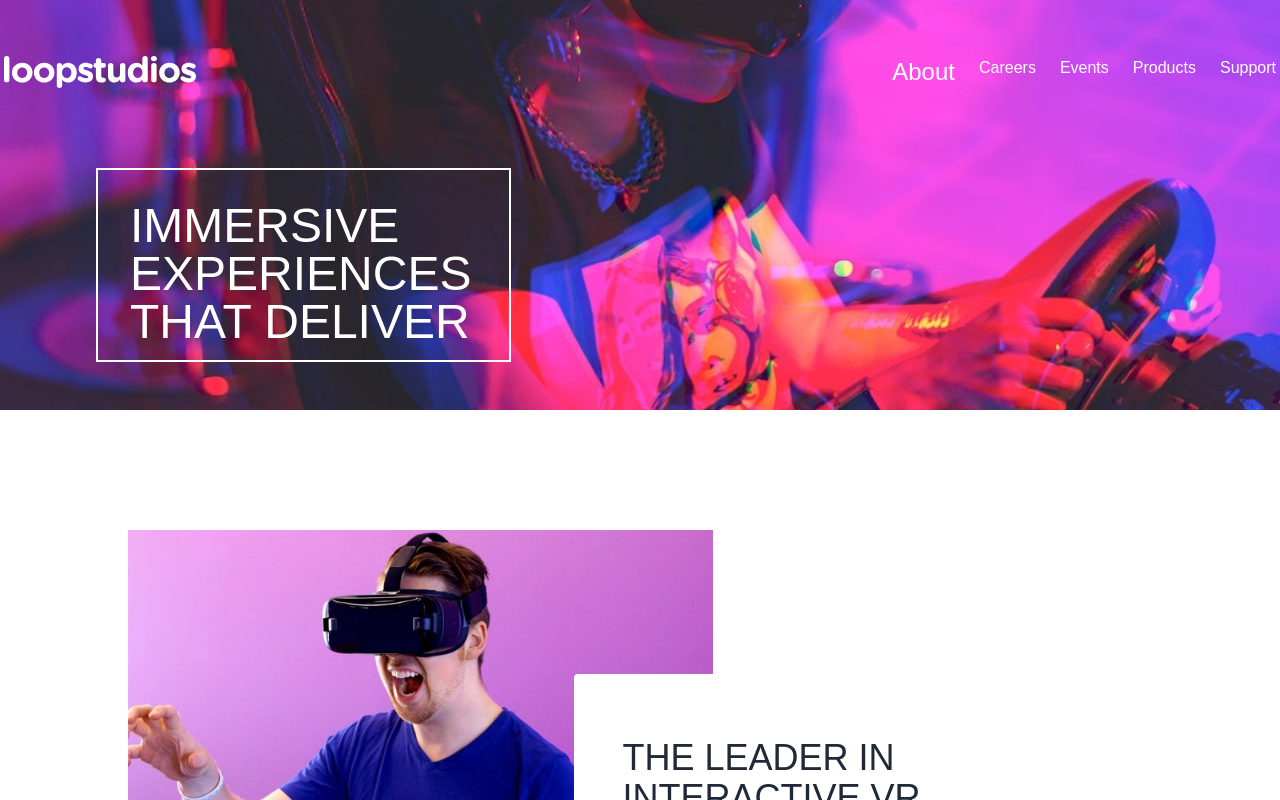
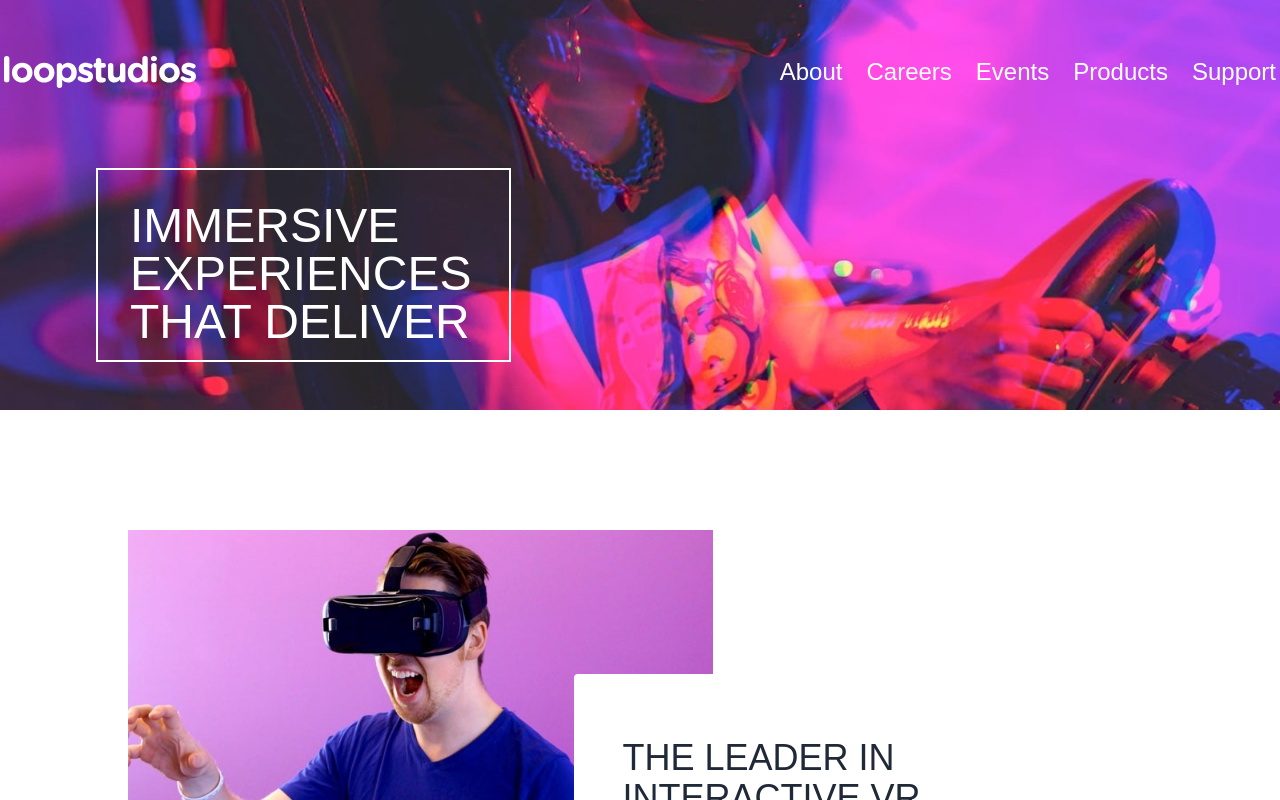
Before and after one commit to OsmanSamar/loopstudio-landing-page, a React (Create React App) app: page / in a window 1280 px wide. Shown: the top 800 px of the page. Built offline with nearby package versions, Linux system fonts and the light colour scheme.

Commit message:
Modified text-2xl

```diff
--- a/src/components/Navbar.jsx
+++ b/src/components/Navbar.jsx
@@ -30,25 +30,25 @@ const Navbar = () => {
 
           <a
             href="# Careers"
-            className=" text-white hover:underline underline-offset-8"
+            className=" text-white text-2xl hover:underline underline-offset-8"
           >
             Careers
           </a>
           <a
             href="#Events"
-            className="text-white  hover:underline underline-offset-8 "
+            className="text-white text-2xl  hover:underline underline-offset-8 "
           >
             Events
           </a>
           <a
             href="#Products"
-            className="text-white  hover:underline underline-offset-8"
+            className="text-white text-2xl hover:underline underline-offset-8"
           >
             Products
           </a>
           <a
             href="#Support"
-            className="text-white  hover:underline underline-offset-8"
+            className="text-white text-2xl  hover:underline underline-offset-8"
           >
             Support
           </a>
```
